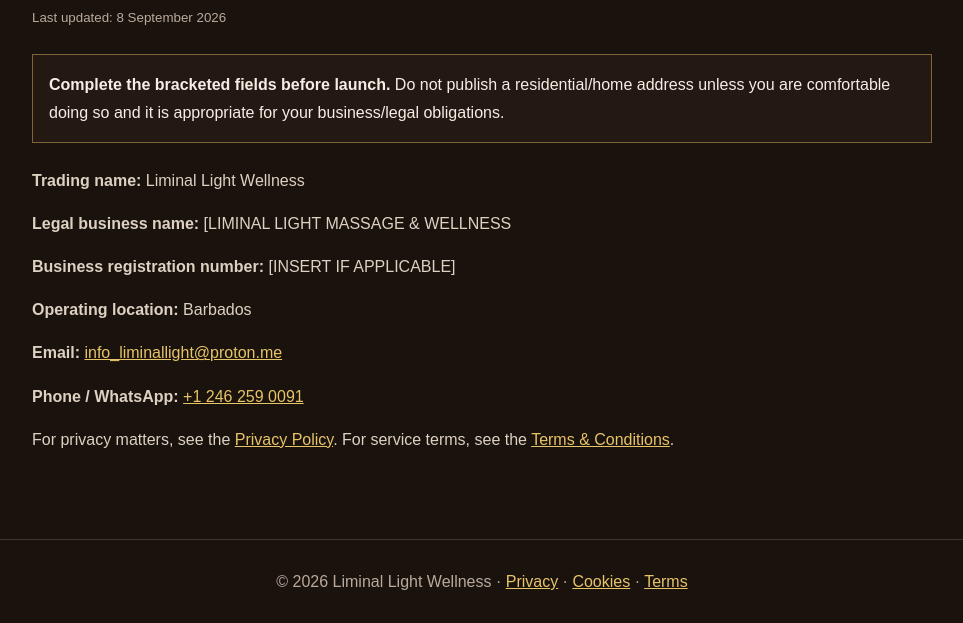
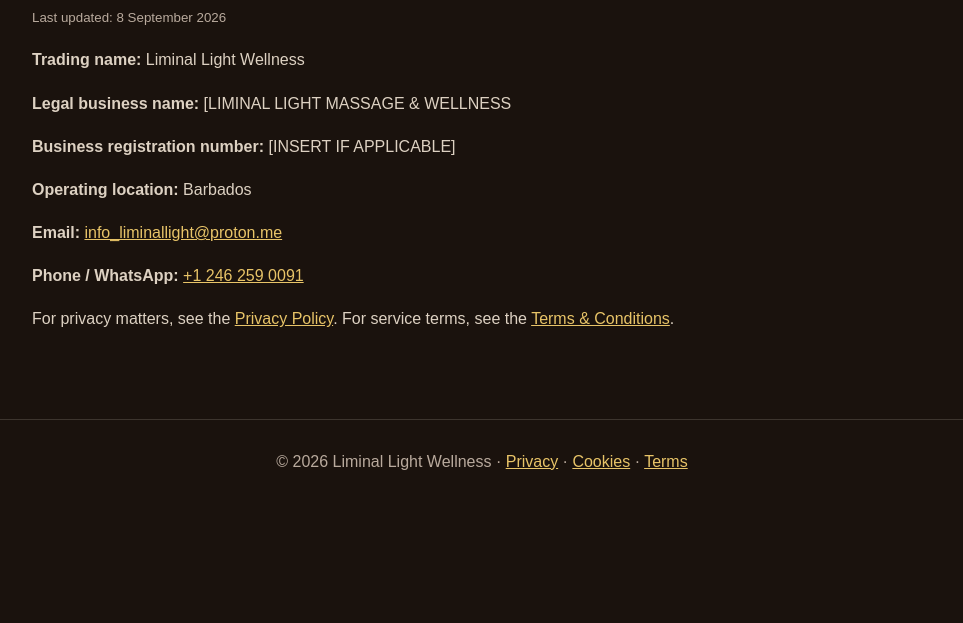
Before and after one commit to sarahj-creator/liminal-light, a plain HTML site: page business-information.html in a window 1280 px wide. Shown: the part 219-842 px from the top of the page, without its empty margins (158-1121 px from the left). After the commit the page ends 800 px from the top, so only its background shows below. Drawn offline with Linux system fonts and the light colour scheme.

Commit message:
Remove notice about bracketed fields in business info
Removed notice about completing bracketed fields before launch.

```diff
--- a/business-information.html
+++ b/business-information.html
@@ -16,7 +16,6 @@ footer{border-top:1px solid rgba(221,209,194,.18);padding:28px 24px;text-align:c
 </style></head>
 <body><main><a class="back" href="/">← Back to Liminal Light</a>
 <h1>Business Information</h1><small>Last updated: 8 September 2026</small>
-<div class="notice"><strong>Complete the bracketed fields before launch.</strong> Do not publish a residential/home address unless you are comfortable doing so and it is appropriate for your business/legal obligations.</div>
 <p><strong>Trading name:</strong> Liminal Light Wellness</p>
 <p><strong>Legal business name:</strong> [LIMINAL LIGHT MASSAGE & WELLNESS</p>
 <p><strong>Business registration number:</strong> [INSERT IF APPLICABLE]</p>
```
